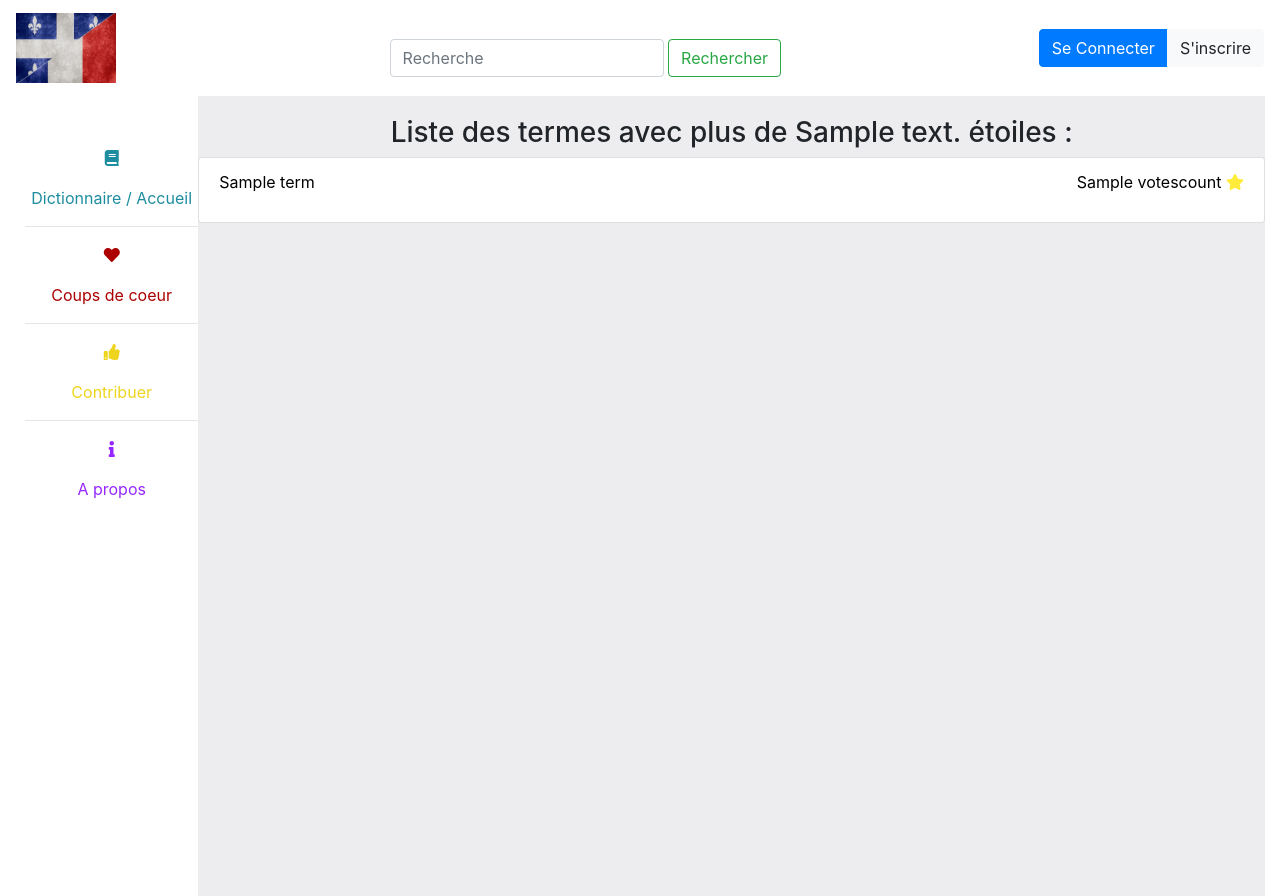
After one commit to CharlesPoullain/wikebec, a Symfony app: template templates/main/hearts.html.twig in a window 1280 px wide. The commit adds this page. Run offline with Twig, Linux system fonts and the light colour scheme; the template is opened without the code that fills it: most values are stand-ins (such as "Sample title", 1, 10 or a date in 2020); some libraries are stand-ins or nearby versions.

Commit message:
dernier commit

```diff
--- a/src/Controller/DictionaryController.php
+++ b/src/Controller/DictionaryController.php
@@ -35,6 +35,7 @@ class DictionaryController extends Controller
 
             $commentary->setTerm($term);
             $commentary->setUser($this->getUser());
+            $commentary->setDateCreated(new \DateTime());
 
             $em->persist($commentary);
 
@@ -78,7 +79,8 @@ class DictionaryController extends Controller
 
             $this->addFlash("success", "Votre terme a bien été ajouté !");
 
-            return $this->redirectToRoute('main');
+
+            return $this->redirectToRoute('termDetail', ["id" => $term->getId()]);
         }
 
         return $this->render('dictionary/adterm.html.twig', [
@@ -108,7 +110,7 @@ class DictionaryController extends Controller
             $em->flush();
             $this->addFlash("success", "Votre terme a bien été modifiée !");
 
-            return $this->redirectToRoute('main');
+            return $this->redirectToRoute('termDetail', ["id" => $term->getId()]);
         }
 
         return $this->render('dictionary/update.html.twig', [
--- a/src/Form/UserType.php
+++ b/src/Form/UserType.php
@@ -32,6 +32,11 @@ class UserType extends AbstractType
                         'placeholder' => '******',
                     ))
             )
+            ->add('country', null, array(
+                    'attr' => array(
+                        'placeholder' => 'Pays',
+                    ))
+            )
         ;
     }
 
--- a/templates/layout.html.twig
+++ b/templates/layout.html.twig
@@ -55,7 +55,7 @@
                             </div>
                             <hr>
                             <div class="blockmenu">
-                                <a href="#" style="color: #ac0000;">
+                                <a href="{{ path('hearts') }}" style="color: #ac0000;">
                                     <li><p><i class="fas fa-heart"></i></p></li>
                                     <li><p>Coups de coeur</p></li>
                                 </a>
--- /dev/null
+++ b/templates/main/hearts.html.twig
@@ -0,0 +1,28 @@
+{% extends 'layout.html.twig' %}
+
+{%  block main %}
+    <div class="row">
+        <div class="col">
+            <div style="overflow: scroll; height: 70vh; margin-top: 20px;">
+                <h3 style="text-align: center">Liste des termes avec plus de {{ notesmax }} étoiles : </h3>
+                <ul class="list-group">
+                    {% for term in terms %}
+                        <a  href="{{ path('termDetail', {'id': term.id}) }}" class="blocka">
+                            <li class="list-group-item blocklink">
+                                <div class="row">
+                                    <div class="col">
+                                        <p style="text-align: left;">{{ term.term }}</p>
+                                    </div>
+                                    <div class="col">
+                                        <p style="text-align: right;">{{ term.votescount}} <i style="color: #FFEB3B;" class="fas fa-star"></i></p>
+                                    </div>
+                                </div>
+                            </li>
+                        </a>
+                    {% endfor %}
+                </ul>
+            </div>
+    </div>
+
+
+{% endblock %}
```
Also changed, not shown: src/Controller/MainController.php (+19 -0 lines), src/Entity/Commentary.php (+17 -0 lines), src/Entity/User.php (+17 -0 lines), src/Repository/TermRepository.php (+16 -0 lines), templates/dictionary/detail.html.twig (+10 -5 lines), 1 other file.
